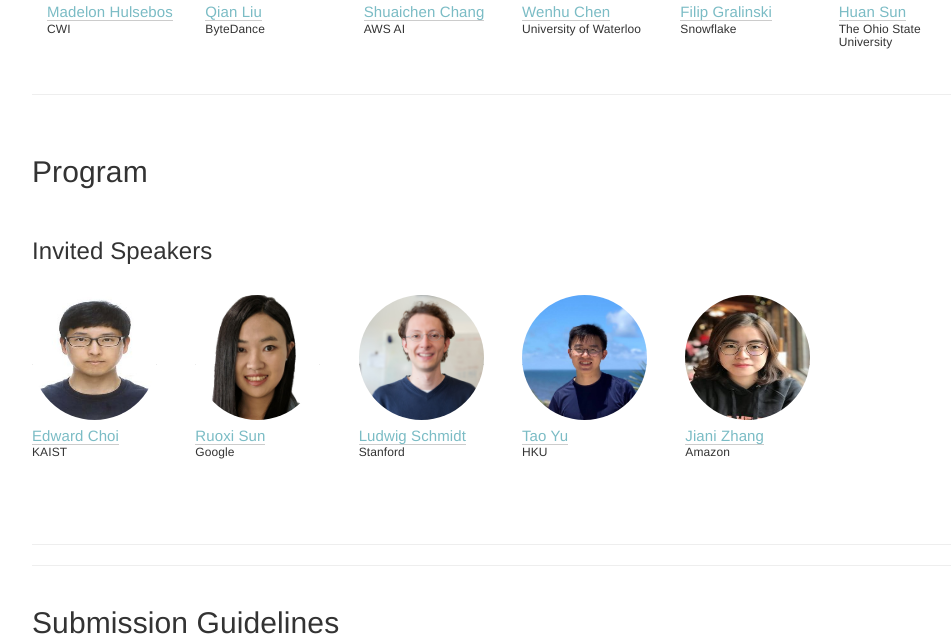
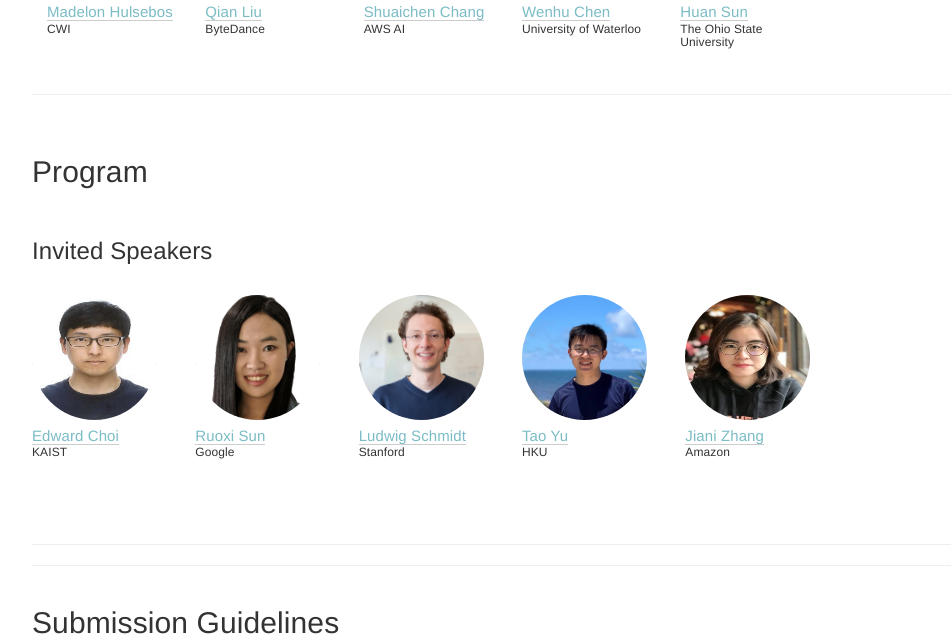
Before and after one commit to table-representation-learning/table-representation-learning.github.io, a Jekyll site: the page built from _pages/acl2025/index.html, in a window 1280 px wide and 900 px high, scrolled down 1998 px, cut to the strip 257-900 px from the top of the window. Shown: the whole strip, without its empty margins (133-1084 px from the left). Built offline with Jekyll 4.4.1, drawn with Linux system fonts in a browser that asks for light colours.

Commit message:
update org

```diff
--- a/_pages/acl2025/index.html
+++ b/_pages/acl2025/index.html
@@ -229,7 +229,7 @@ acknowledgements: ""
                     <h6>University of Waterloo</h6>
                 </div>
             </div>
-            <div class="col-xs-6 col-lg-2">
+            <!-- <div class="col-xs-6 col-lg-2">
                 <a href="https://www.linkedin.com/in/filip-grali%C5%84ski-9a6a1245/?originalSubdomain=pl" target="blank">
                     <img class="people-pic" src="/assets/people/FilipGralinski.jpeg">
                 </a>
@@ -238,7 +238,7 @@ acknowledgements: ""
                     <h6>Snowflake<br></h6>
                 </div>
                 <br>
-            </div>
+            </div> -->
             <div class="col-xs-6 col-lg-2">
                 <a href="https://u.osu.edu/ihudas/people/" target="blank">
                     <img class="people-pic" src="/assets/people/hs.jpg">
```
